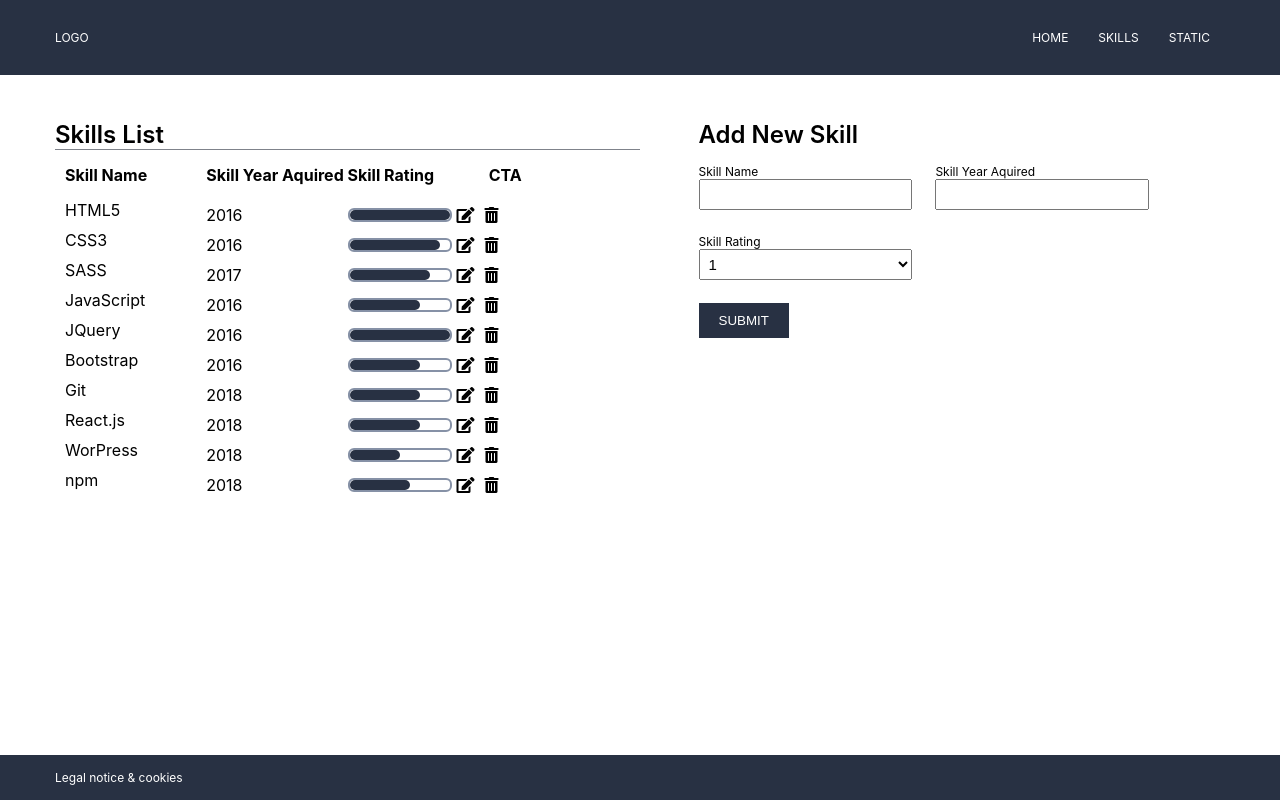
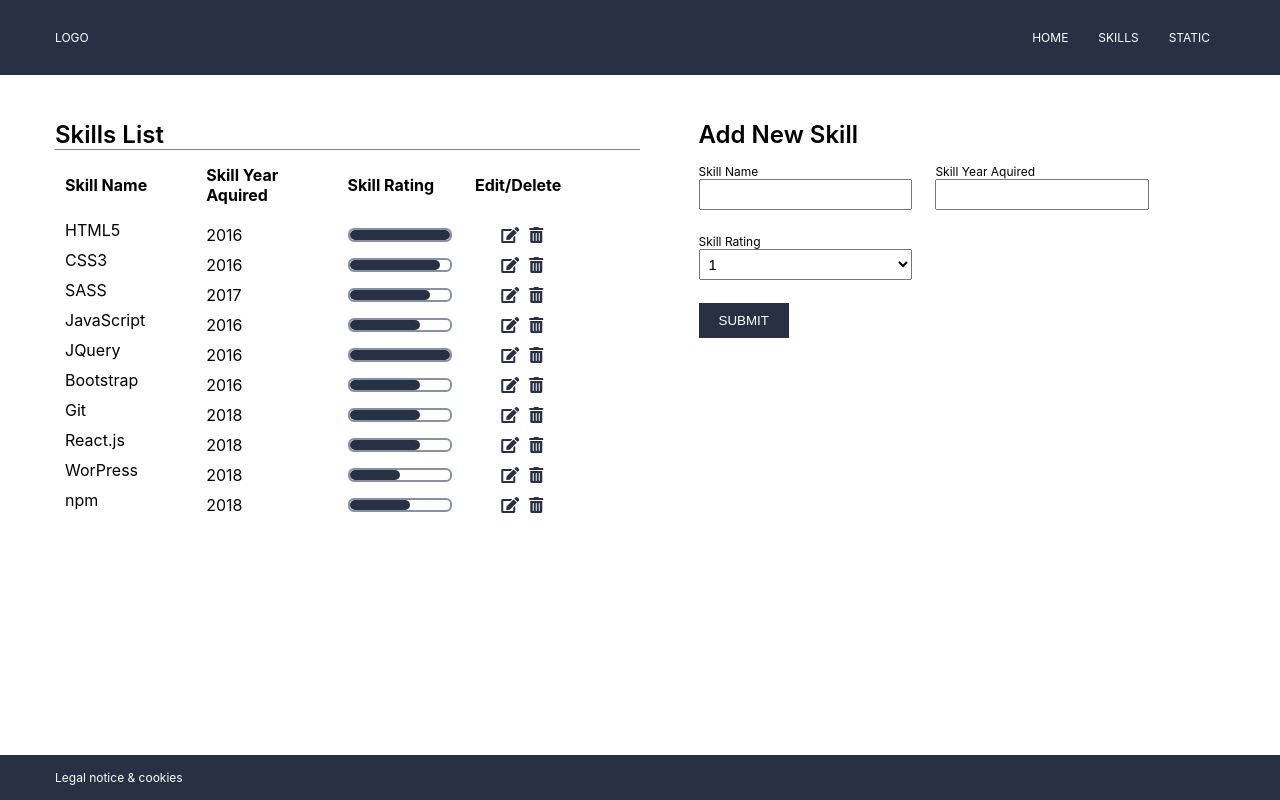
Before and after one commit to dunjamarc/candidate-skills, a React (Create React App) app: page /skills in a window 1280 px wide. Built offline with nearby package versions, Linux system fonts and the light colour scheme; data requests are answered from the project's data file.

Commit message:
Style skill list for desktop

```diff
--- a/src/App/pages/Skills.js
+++ b/src/App/pages/Skills.js
@@ -93,9 +93,9 @@ class Skills extends Component {
                     <div className="skills-wrap">
                         <div className="row">
                             <p><b>Skill Name</b></p>
-                            <p><b>Skill Year Aquired</b></p>
+                            <p><b>Skill Year<br /> Aquired</b></p>
                             <p><b>Skill Rating</b></p>
-                            <p><b>CTA</b></p>
+                            <p><b>Edit/Delete</b></p>
                         </div>
                         {this.state.allSkills.map(el => <div className="row" key={el.id}>
                             <SingleSkill value={el}/>
--- a/src/style/css/style.css
+++ b/src/style/css/style.css
@@ -187,6 +187,12 @@
     float: none;
   }
 }
+.skills .skills-list .row:first-child p:nth-child(3) {
+  width: 100px;
+}
+.skills .skills-list .row:first-child p:nth-child(4) {
+  text-align: center;
+}
 .skills .skills-list .row p {
   width: 25%;
 }
@@ -194,10 +200,12 @@
   border: none;
   height: auto;
   text-align: center;
+  width: 25%;
 }
 .skills .skills-list .row .cta i {
   margin: 5px;
   cursor: pointer;
+  color: #283143;
 }
 .skills .skill-form {
   order: 2;
--- a/src/style/scss/_skills.scss
+++ b/src/style/scss/_skills.scss
@@ -17,6 +17,17 @@
 
         .row {
 
+            &:first-child {
+
+                p:nth-child(3) {
+                    width: 100px;
+                }
+
+                p:nth-child(4) {
+                    text-align: center;
+                }
+            }
+
             p {
                 width: 25%;
             }
@@ -25,10 +36,12 @@
                 border: none;
                 height: auto;
                 text-align: center;
+                width: 25%;
 
                 i {
                     margin: 5px;
                     cursor: pointer;
+                    color: $navy;
                 }
             }
         }
```
Also changed, not shown: 1 other file (tests, documents, lock files or other folders).
